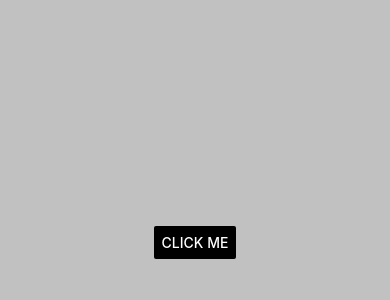
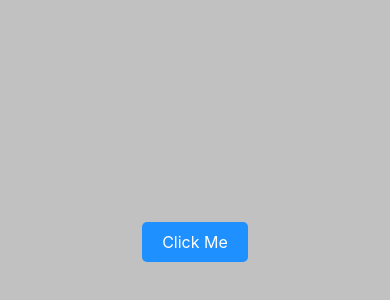
Before and after one commit to harshbix/Done_With_It, a React Native app in the folder DoneWithIt/: screen / in a window 390 px wide. Shown: the part 180-480 px from the top of the page. Built offline with nearby package versions, Linux system fonts and the light colour scheme.

Commit message:
complete made my first react native app

```diff
--- a/DoneWithIt/App.js
+++ b/DoneWithIt/App.js
@@ -1,15 +1,15 @@
-import { StatusBar } from 'expo-status-bar';
-import { StyleSheet, Button, SafeAreaView, Alert } from 'react-native';
+import { StyleSheet, SafeAreaView, Alert, TouchableOpacity, Text } from 'react-native';
 
 export default function App() {
-
-
   return (
-   <SafeAreaView style={styles.container}>
-    <Button title='Click Me' color={"black"} onPress={()=> Alert.prompt("The title", "Hey you modafaka",
-    text => console.log(text)
-    )}/>
-   </SafeAreaView>
+    <SafeAreaView style={styles.container}>
+      <TouchableOpacity
+        style={styles.button}
+        onPress={() => Alert.alert('Button Clicked!')}
+      >
+        <Text style={styles.buttonText}>Click Me</Text>
+      </TouchableOpacity>
+    </SafeAreaView>
   );
 }
 
@@ -20,8 +20,14 @@ const styles = StyleSheet.create({
     alignItems: 'center',
     justifyContent: 'center',
   },
-  btn: {
-    backgroundColor: 'blue',
-    padding : 19,
-  }
+  button: {
+    backgroundColor: '#1E90FF',
+    paddingVertical: 10,
+    paddingHorizontal: 20,
+    borderRadius: 5,
+  },
+  buttonText: {
+    color: '#FFFFFF',
+    fontSize: 16,
+  },
 });
--- /dev/null
+++ b/DoneWithIt/metro.config.js
@@ -0,0 +1,6 @@
+const { getDefaultConfig } = require("expo/metro-config");
+const { withNativeWind } = require('nativewind/metro');
+
+const config = getDefaultConfig(__dirname)
+
+module.exports = withNativeWind(config, { input: './global.css' })
--- a/DoneWithIt/package.json
+++ b/DoneWithIt/package.json
@@ -15,6 +15,7 @@
     "nativewind": "^4.1.23",
     "react": "18.3.1",
     "react-native": "0.76.7",
+    "react-native-css-interop": "^0.1.22",
     "react-native-reanimated": "^3.16.2",
     "react-native-safe-area-context": "^5.2.0",
     "tailwindcss": "^3.4.17"
```
Also changed, not shown: 1 other file (tests, documents, lock files or other folders).
